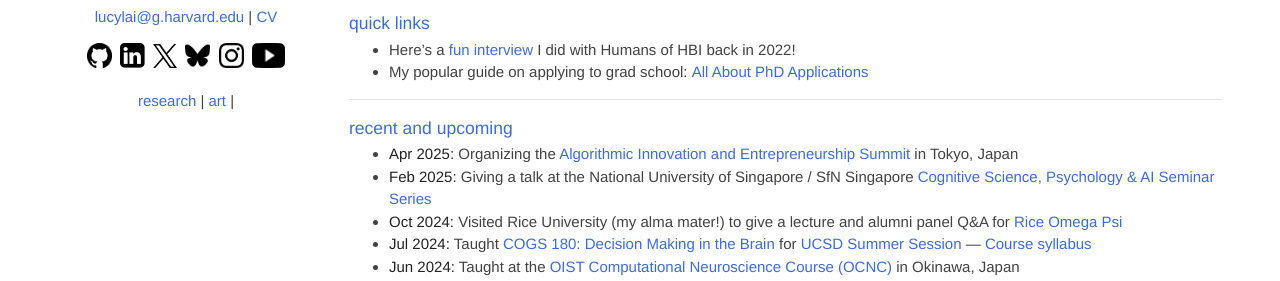
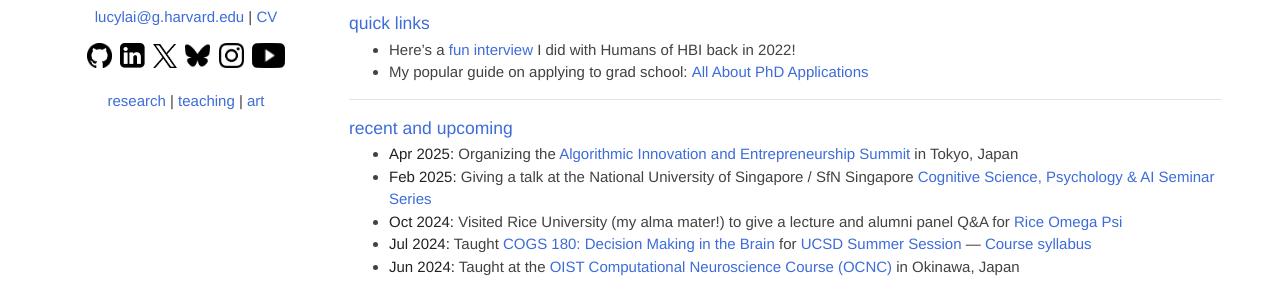
Before and after one commit to lucylai96/lucylai96.github.io, a Jekyll site: the page built from index.md, in a window 1280 px wide. Shown: the part 315-596 px from the top of the page. Built offline with Jekyll 4.4.1, drawn with Linux system fonts in a browser that asks for light colours; our own code applies the rules of GitHub Pages for plain Markdown files.

Commit message:
Update default.html

```diff
--- a/_layouts/default.html
+++ b/_layouts/default.html
@@ -38,7 +38,7 @@
     <img src="https://lucylai.com/files/youtube.png" style="height:25px; width:auto;"></a>
         </p>
 
-         <p> <a href="http://lucylai.com/research.html">research</a> | <a href="http://lucylai.com/art.html">art</a> |
+         <p> <a href="http://lucylai.com/research.html">research</a> | <a href="http://lucylai.com/teaching.html">teaching</a> | <a href="http://lucylai.com/art.html">art</a>
 </p>
 
         <!--<p> <a href="http://lucylai.com/research.html">research</a> | <a href="http://lucylai.com/teaching.html">teaching</a> | <a href="http://lucylai.com/art.html">art</a>-->
```
